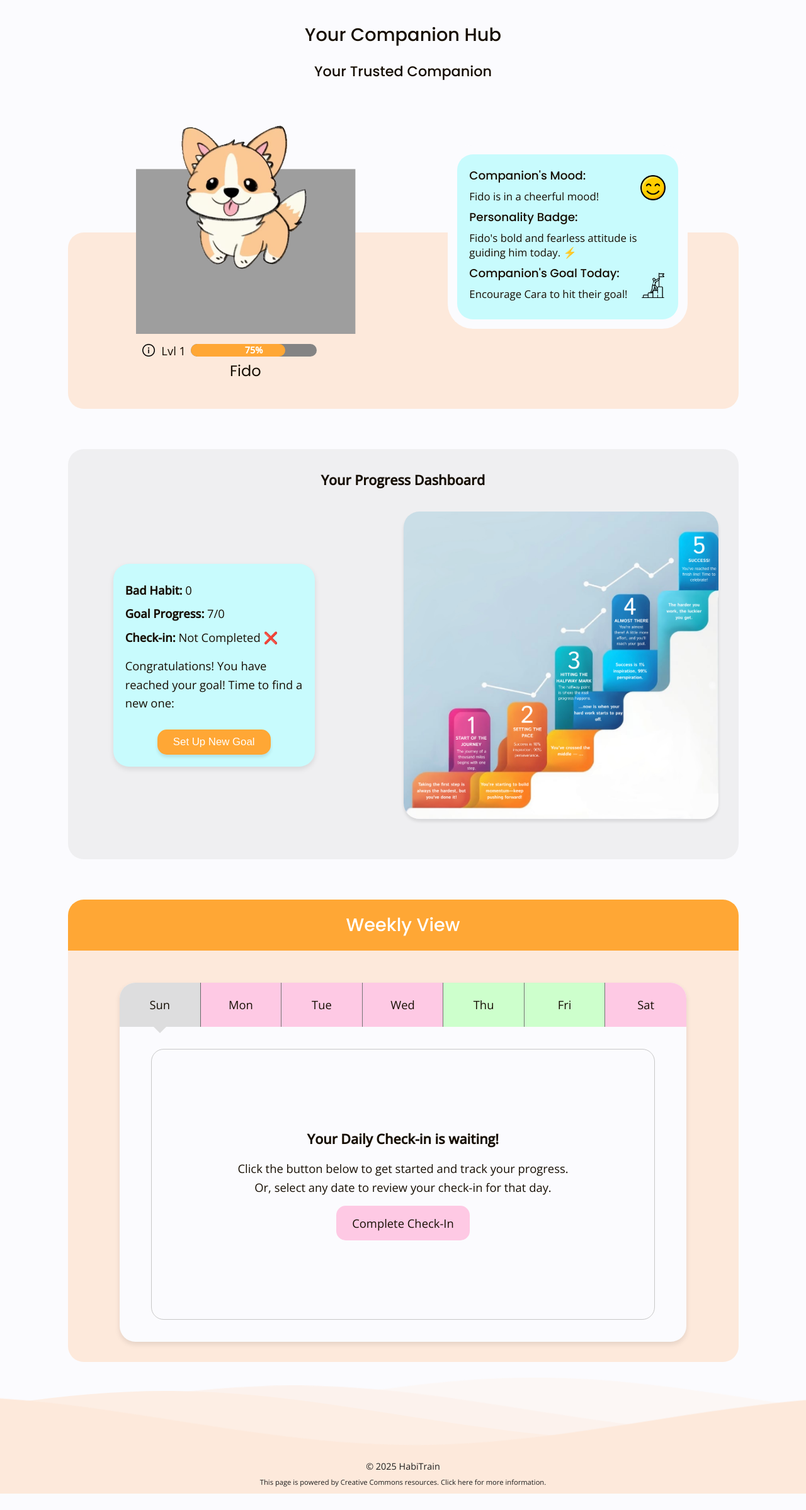
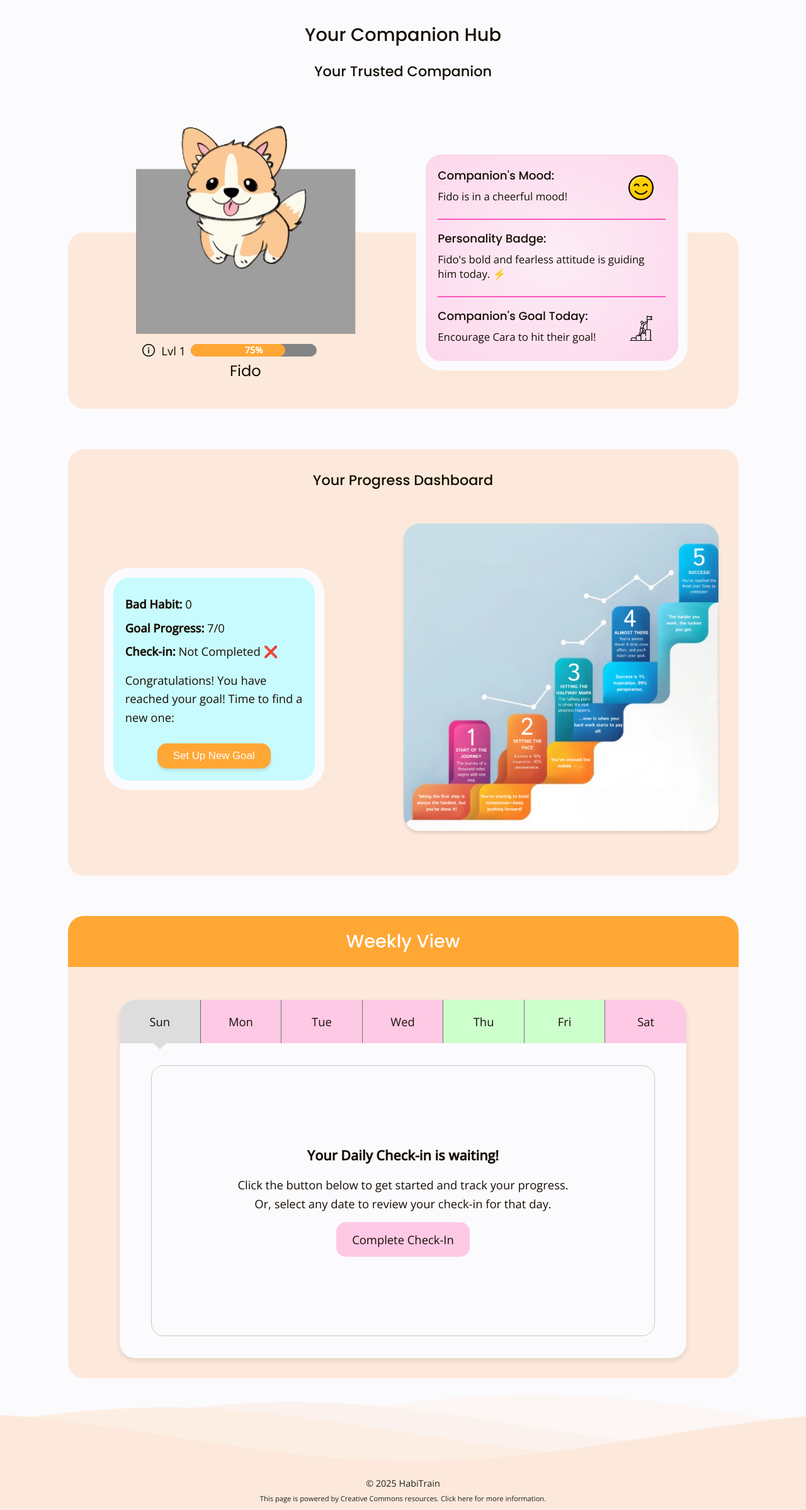
Before and after one commit to Iuliana-Cherevko/ASIL, a Flask app: page /companion-hub in a window 1280 px wide. Shown: the part 66-2463 px from the top of the page at 63% size. Before the commit the page ends 2437 px from the top, so only its background shows below. Run offline with Flask 3, Linux system fonts and the light colour scheme; a user stored in the database is signed in; some web fonts are replaced; grey boxes are pictures that could not be loaded.

Commit message:
minor updates

```diff
--- a/website/static/styles.css
+++ b/website/static/styles.css
@@ -2031,7 +2031,7 @@ h2 {
   align-items: center;
 }
 
-.companion-section h3 {
+.companion-section h3, .user-progress-section h3 {
   text-align: center;
   font: var(--font-weight-medium) var(--font-size-large) var(--font-primary);
   padding-bottom: var(--spacing-regular)
@@ -2171,13 +2171,20 @@ h2 {
 }
 
 .companion-info {
-  width: 35%;
-  height: 60%;
-  background-color: var(--neutral-foam);
+  width: fit-content;
+  max-width: 40%;
+  height: fit-content;
+  /* background-color: var(--neutral-foam); */
+  background: radial-gradient(#FCEDF7, #FDD7EB);
   border-radius: var(--card-border-radius);
-  padding: var(--spacing-regular) 0 var(--spacing-large) var(--spacing-regular);
+  padding: var(--spacing-regular);
   margin: var(--spacing-extra-large) var(--spacing-extra-large) 0 0;
   box-shadow: 0 0 0 15px var(--background-color);
+}
+
+.companion-info hr {
+  margin: 1rem 0;
+  border: 1px solid var(--accent-color);
 }
 
 .companion-info-row {
@@ -2225,7 +2232,7 @@ h2 {
   max-width: 1065px;
   align-items: center;
   text-align: center;
-  background: var(--neutral-light);
+  background: var(--neutral-cinderella);
   border-radius: var(--card-border-radius);
   padding: var(--spacing-large);
   margin: var(--spacing-extra-large) 0;
@@ -2252,7 +2259,7 @@ h2 {
   background: var(--neutral-foam);
   border-radius: var(--card-border-radius);
   padding: var(--spacing-regular);
-  box-shadow: 0px 4px 8px rgba(0, 0, 0, 0.1);
+  box-shadow: 0 0 0 15px var(--background-color);
   width: 80%;
 }
 
@@ -2303,16 +2310,17 @@ h2 {
   transition: transform 0.3s ease, box-shadow 0.3s ease;
 }
 
-.new-goal-btn:hover {
-  transform: scale(1.1);
-}
-
-
 .progress-image {
+  cursor: pointer;
   border-radius: var(--card-border-radius);
   width: 100%;
   max-width: 500px;
   box-shadow: 0px 4px 5px rgba(0, 0, 0, 0.1);
+  transition: transform 0.3s ease, box-shadow 0.3s ease;
+}
+
+.new-goal-btn:hover, .progress-image:hover {
+  transform: scale(1.1);
 }
 
 /* Weekly view */
@@ -2507,10 +2515,11 @@ h2 {
   border: none;
   border-radius: var(--btn-border-radius);
   cursor: pointer;
+  transition: filter 0.3s ease-in-out;
 }
 
 .check-in-btn:hover {
-  background-color: var(--primary-hover-color);
+  filter: brightness(0.9);
 }
 
 /* Check-in modal styling */
--- a/website/templates/companion-hub.html
+++ b/website/templates/companion-hub.html
@@ -49,12 +49,16 @@
                 <img id="mood-emoji" src="" class="info-icon">
             </div>
 
+            <hr>
+
             <div class="companion-info-row">
                 <div class="companion-text">
                     <h4>Personality Badge:</h4>
                     <p>{% if current_user.personality_badge %} {{ current_user.personality_badge }} {% else %} Fido's bold and fearless attitude is guiding him today. ⚡ {% endif %}</p>
                 </div>
             </div>
+
+            <hr>
 
             <div class="companion-info-row">
                 <div class="companion-text">
@@ -84,7 +88,9 @@
           </div>
         </div>
 
-        <img class="progress-image" src="{{ url_for('static', filename='/images/journey-picture.png')}}" alt="Progress Journey">
+        <div class="box-shadow">
+          <img class="progress-image" src="{{ url_for('static', filename='/images/journey-picture.png')}}" alt="Progress Journey">
+        </div>
     </div>
   </section>
 
```
